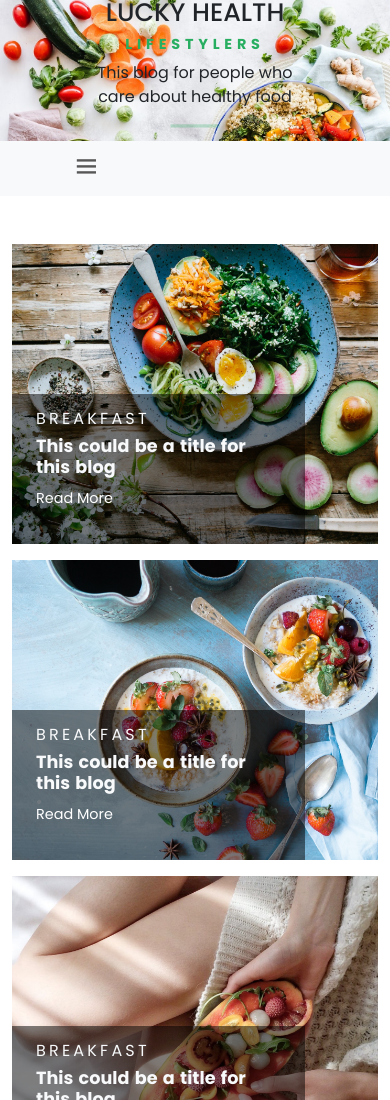
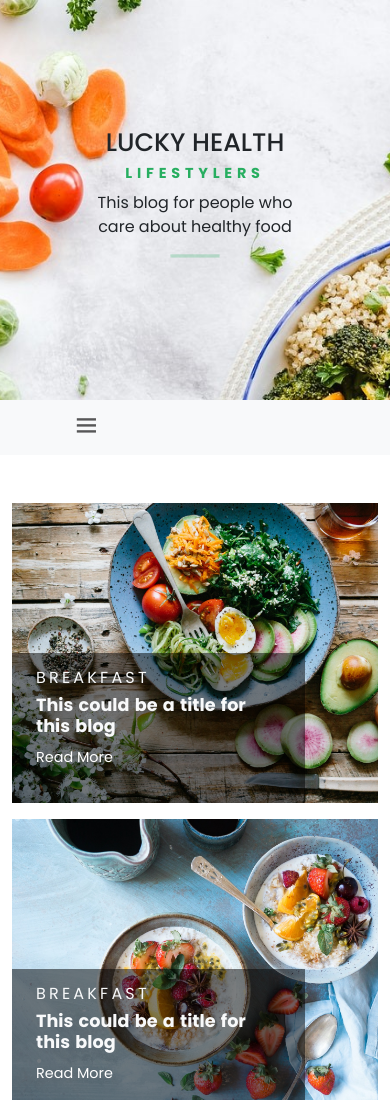
Before and after one commit to Raomark/lucky-health, a plain HTML site: page index.html in a window 390 px wide. Shown: the top 1100 px of the page. Drawn offline with nearby package versions, Linux system fonts and the light colour scheme.

Commit message:
edit size img

```diff
--- a/index.css
+++ b/index.css
@@ -8,7 +8,6 @@
   text-decoration: none;
   list-style: none;
 }
-
 /* Global */
 
 h1 {
@@ -29,7 +28,7 @@ h4 {
 h6 {
   font-size: 0.9rem;
   font-weight: 700;
-    color:#6caa7f;
+  color: #6caa7f;
 }
 
 p {
@@ -65,12 +64,12 @@ header .intro .head {
   position: absolute;
   top: 50%;
   left: 50%;
-    transform: translate(-50%,-50%);
-    animation: fade 0.4s ease-in-out .6s forwards;
+  transform: translate(-50%, -50%);
+  animation: fade 0.4s ease-in-out 0.6s forwards;
 }
 
 header .navbar .navbar-nav .nav-link::after {
-    content: '';
+  content: "";
   display: block;
   width: 0;
   height: 2px;
@@ -78,7 +77,7 @@ header .navbar .navbar-nav .nav-link::after {
   transition: width 0.3s ease;
 }
 header .navbar .navbar-nav .nav-link:hover::after {
-    width:60%;
+  width: 60%;
   height: 2px;
   background-color: #2ecc71;
 }
@@ -118,7 +117,7 @@ header .navbar .navbar-nav i {
   font-size: 0.9rem;
 }
 .featured .row .one .text a::after {
-    content: '';
+  content: "";
   height: 3px;
   display: block;
   width: 0;
@@ -126,13 +125,12 @@ header .navbar .navbar-nav i {
   transition: width 0.3s ease;
 }
 .featured .row .one .text a:hover::after {
-
   height: 3px;
   width: 30%;
   background-color: #2ecc71;
 }
 
-.subscription{
+.subscription {
   background: #defadb;
 }
 
@@ -146,7 +144,7 @@ header .navbar .navbar-nav i {
 
 .blog .row .post a {
   font-size: 0.9rem;
-    color: #27ae60 ;
+  color: #27ae60;
   font-weight: bold;
   text-decoration: none;
   border-style: none;
@@ -166,13 +164,13 @@ header .navbar .navbar-nav i {
   height: 300px;
   position: relative;
 }
- .blog .side3 .one img{
+.blog .side3 .one img {
   width: 100%;
   height: 100%;
   object-fit: cover;
   background-size: cover;
 }
-.copy{
+.copy {
   text-decoration: none;
 }
 .blog .side3 .one .text {
@@ -186,7 +184,8 @@ header .navbar .navbar-nav i {
   padding: 10rem 1.1rem 0 1.1rem;
 }
 
- .products a , .useful-links a {
+.products a,
+.useful-links a {
   text-decoration: none;
 }
 
@@ -203,3 +202,11 @@ header .navbar .navbar-nav i {
   font-size: 1.8rem;
   border: none;
 }
+
+@media screen and (max-width: 768px) {
+  header .intro img {
+    height: 25rem;
+    object-fit: cover;
+    object-position: center;
+  }
+}
```
Lines whose indentation alone changed are shown as unchanged.
